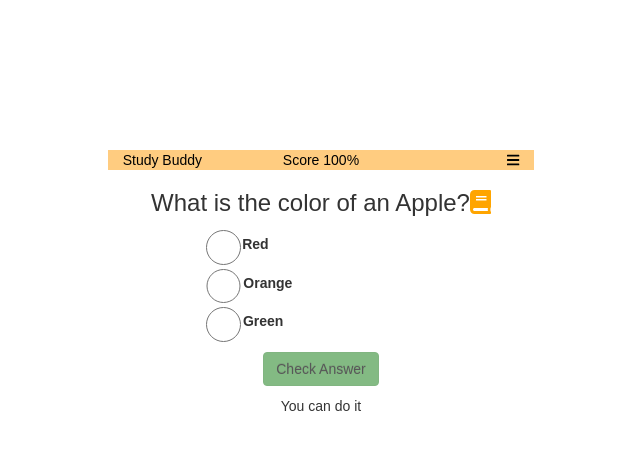
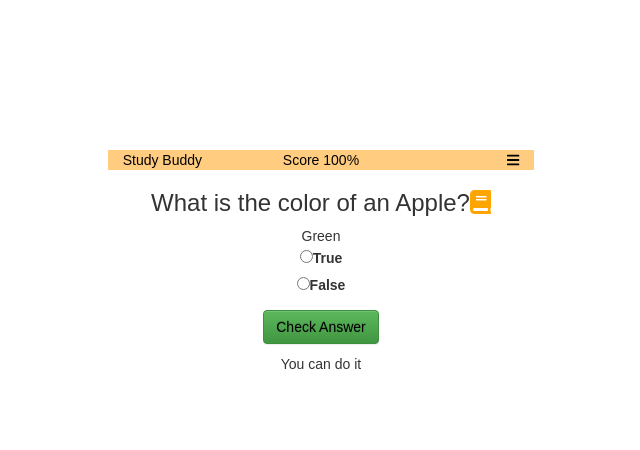
Before and after one commit to jcsmileyjr/Study-Buddy, a React (Create React App) app: page / in a window 1280 px wide. Shown: the top 450 px of the page, without its empty margins (319-959 px from the left). Built offline with nearby package versions, Linux system fonts and the light colour scheme.

Commit message:
Current Bug: Un-pure render
I think the current bug is the displayAnswers() is attempting to change
data during the Render() process. This latest commit may have fix the
problem by using state to change the data during componentDidMount().

```diff
--- a/src/Components/TrueFalseOptions.js
+++ b/src/Components/TrueFalseOptions.js
@@ -45,6 +45,15 @@ const styles = StyleSheet.create({
 
 //??????????????????????????????
 class TrueFalseOptions extends Component{
+  constructor(props){
+    super(props);
+    this.state = {newRandomAnswer:"Loading"}
+  }
+
+  componentDidMount(){
+    let answerToBeShown = this.displayAnswers();
+    this.setState({newRandomAnswer:answerToBeShown});
+  }
 
 //function to get the current answer to be use in the displayAnswers()
 getCurrentAnswer(answers){
@@ -121,7 +130,7 @@ displayAnswers(){
 	</li>
   );
   */
-	return (<h4>{displayedRandomAnswer.answer}</h4>)
+	return displayedRandomAnswer.answer;
 }
 
 //function used in the displayAnswers() to check if the current answer object passFail attribute is "pass" and return true. This will update the CSS tot the correctAnswers style.
@@ -152,7 +161,7 @@ saveFalseAnswer = () =>{
 	  return(
 		<div className="row text-center">
 		  <div className="col-xs-10 col-xs-offset-1 col-sm-8 col-sm-offset-2 col-md-10 col-md-offset-1 col-lg-8 col-lg-offset-2">
-			{this.displayAnswers()}
+			{this.state.newRandomAnswer}
 		  </div>
           <div className="col-xs-12">
             <input type="radio" name="choice" value={true}  onClick={this.saveTrueAnswer} />
--- a/src/Reducers/successPageReducer.js
+++ b/src/Reducers/successPageReducer.js
@@ -1,5 +1,5 @@
 //reducer use to show or hide the Success component and to move the player from one level to the next.
-export default function successPage(state={"showSuccessPage": false, "currentLevel":1}, {type, payload}){
+export default function successPage(state={"showSuccessPage": false, "currentLevel":2}, {type, payload}){
 	switch(type){
 		case 'SHOWSUCCESSPAGE':
 			return {
```
